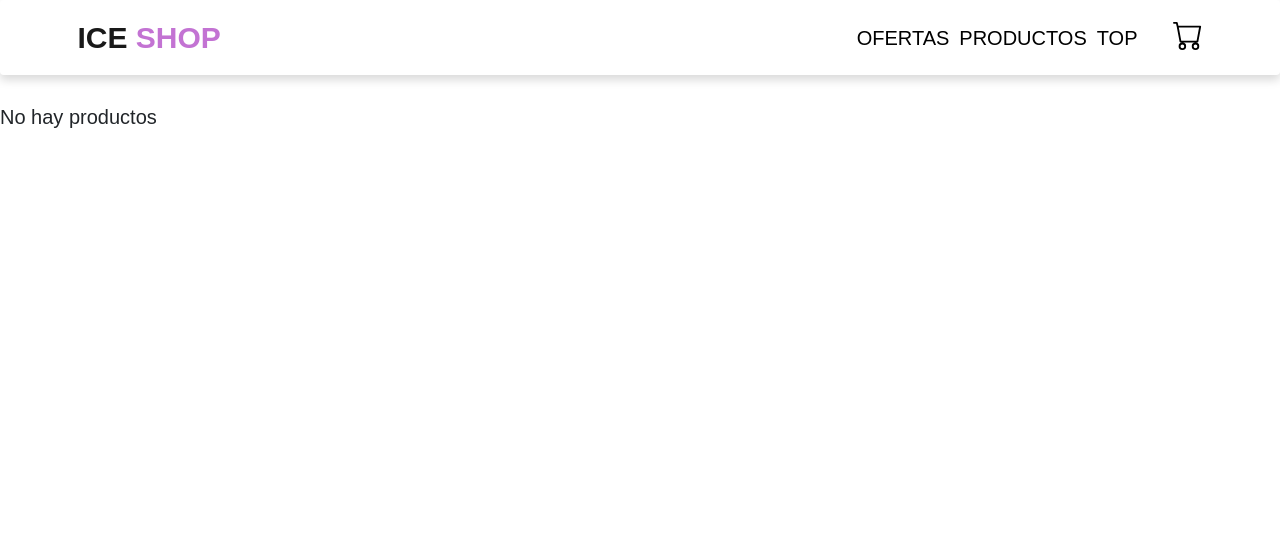
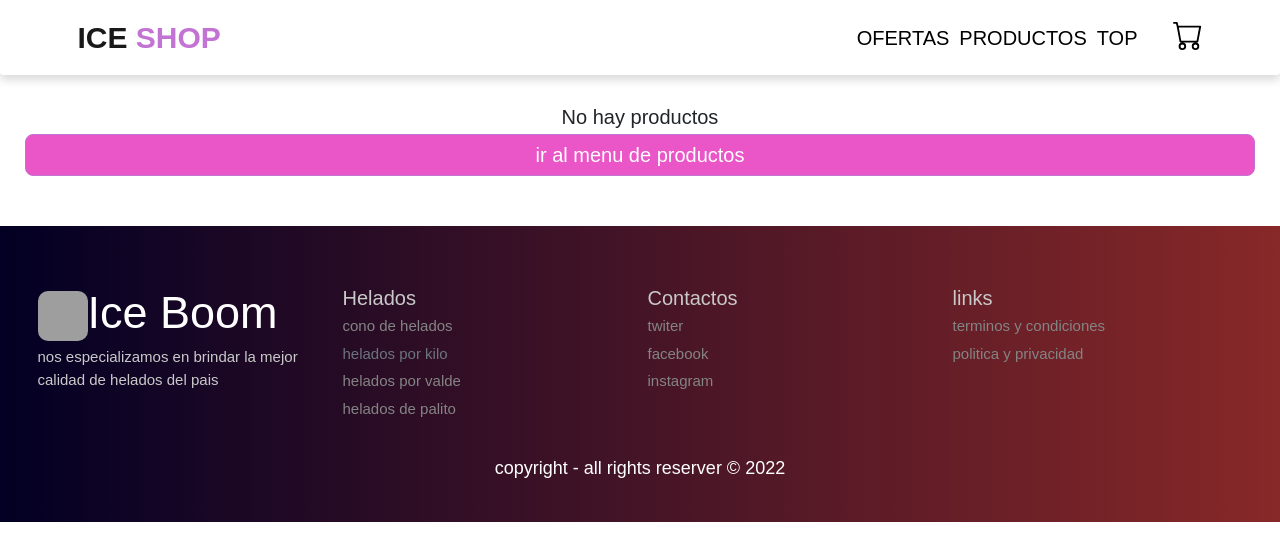
Before and after one commit to Lauty1703/shop-lautaro-fernandez, a React (Create React App) app: page /cart in a window 1280 px wide. Shown: the top 560 px of the page. Built offline with nearby package versions, Linux system fonts and the light colour scheme; grey boxes are pictures that could not be loaded.

Commit message:
subiendo ultimas modificaciones

```diff
--- a/src/App.css
+++ b/src/App.css
@@ -3,57 +3,132 @@
   font-family: 'Poppins', sans-serif;
   box-sizing: border-box;
   padding: 0;
-  margin: 0; }
+  margin: 0;
+}
 
 html {
-  font-size: 62.5%; }
+  font-size: 62.5%;
+}
 
 
-.title-icono{
+.title-icono {
   font-size: 3rem;
   font-weight: 800;
 }
-.title-shop{
+
+.title-shop {
   color: rgb(195, 115, 211);
 }
+
 .nav-link {
   font-size: 2rem;
   color: black;
 
 }
-.nav-link:hover{
-  color:rgb(104, 254, 187)
+
+.nav-link:hover {
+  color: rgb(208, 104, 192);
 }
-.icono-carrito{
+
+.icono-carrito {
   font-size: 3rem;
   padding-bottom: 10px;
 }
-#card{
+
+#card {
   width: 25rem;
 }
-.btn-card-container{
+
+.btn-card-container {
   margin: 0 auto;
   width: 250px;
 }
-.btn{
+
+.btn {
   margin: 2px 25px;
-  color: #4f92f6;
+  color: rgb(195, 115, 211);
   font-size: 2rem;
   border: none;
   padding: 5px 20px;
 }
-.btn-carrito{
+
+.btn-carrito {
   margin: 5px 0px;
   padding: 10px 28px;
-  color: #4f92f6;
-  border-color:  #4f92f6;
+  color: rgb(195, 115, 211);
+  border-color: rgb(195, 115, 211);
   border-radius: 10px;
   font-size: 25px;
 }
-.bg-color{ color: #7eda76;
-border: 1px solid #7eda76;
-border-radius: 8px;
+
+.bg-color {
+  color: rgb(195, 115, 211);
+  border: 1px solid rgb(195, 115, 211);
+  border-radius: 8px;
 }
-.precio-old{color: #898888;
-text-decoration: line-through;
+
+.bg-color:hover {
+  color: rgb(208, 104, 192);
+  background-color: #e0e0e0;
 }
+
+.precio-old {
+  color: #898888;
+  text-decoration: line-through;
+}
+
+.bg-color-cart {
+  background-color: #eeeeee;
+  border-radius: 10px;
+}
+
+.img-detail {
+  height: 100%;
+  border-radius: 15px;
+}
+
+.bg-color-btn-cart {
+  background-color: #ea55c7;
+}
+
+footer {
+  margin-top: 50px;
+  background: #020024;
+  background: linear-gradient(90deg, #020024 0%, rgba(133, 35, 35, 0.975525) 100%);
+}
+
+footer .title-footer {
+  font-size: 4.5rem;
+}
+
+footer .title-footer .logo {
+  width: 50px;
+  height: 50px;
+  border-radius: 10px;
+}
+
+footer .subtitulo-footer {
+  font-size: 2rem;
+  color: #c9c9c9;
+}
+
+footer .text-a {
+  font-size: 1.5rem;
+}
+
+footer .color-a {
+  color: #848484;
+}
+
+footer .color-a:hover {
+  color: #435ED0 !important;
+}
+
+footer .text-descripcion-footer {
+  font-size: 1.5rem;
+  color: #c9c9c9;
+}
+
+footer .text-coyright {
+  font-size: 1.8rem;
+}
--- a/src/App.js
+++ b/src/App.js
@@ -5,6 +5,7 @@ import Navbar from "./components/NavBar";
 import ItemDetailContainer from "./components/ItemDetailContainer"
 import Cart from "./components/Cart";
 import CartContextProvider from "./components/CartContext";
+import Footer from "./components/Footer";
 
 const App = () => {
   return (
@@ -17,6 +18,7 @@ const App = () => {
         <Route  path="/Item/:id" element={<ItemDetailContainer/>}/>
         <Route  path="/cart" element={<Cart/>}/>
       </Routes>
+      <Footer/>
     </BrowserRouter>
     </CartContextProvider>
 
--- a/src/components/Cart.js
+++ b/src/components/Cart.js
@@ -1,5 +1,6 @@
 import { collection, doc, increment, serverTimestamp, setDoc, updateDoc } from 'firebase/firestore'
 import React, { useContext } from 'react'
+import { Link } from 'react-router-dom'
 import { CartContext } from './CartContext'
 import db from './firebaseConfig'
 
@@ -7,37 +8,36 @@ import db from './firebaseConfig'
 const Cart = () => {
   const ctx = useContext(CartContext)
   const createOrder=async()=>{
+    const itemsForDB = ctx.cartList.map(item => ({
+      id: item.id,
+      title: item.nombre,
+      price: item.precio,
+      quantity: item.qty
+  }))
     let order={
       buyer:{
         name:"leonel messi",
         email:"pulga@gmail.com",
         phone:"11-5046-2890"
       },
-      items:ctx.cartList.map(item=>({
-        id:item.id,
-        title:item.nombre,
-        precio:item.precio,
-        quantity:item.qty
-      })),
+      items:itemsForDB,
       date:serverTimestamp(),
       total:ctx.totalPrice()
 
     }
+     const newOrderRef = doc(collection(db, "orders"))
+            await setDoc(newOrderRef, order);
 
-  const newOrderRef = doc(collection(db, "orders"))
-        await setDoc(newOrderRef, order)
 
-        ctx.cartList.forEach( async (item) => {
-          const itemRef = doc(db, "products", item.id);
-          await updateDoc(itemRef, {
-              stock: increment(-item.qty)
-          });
+            ctx.cartList.forEach(async (product) => {
+              const itemRef = doc(db, "products", product.id)
+              await updateDoc(itemRef, { stock: increment(-product.qty) });
       })
       ctx.clear()
 
       alert("Orden creada: " + newOrderRef.id)
     }
-  console.log(ctx.cartList)
+
   return (
     <>
 
@@ -53,9 +53,9 @@ const Cart = () => {
               ctx.cartList.map(Item => (
                 <div key={Item.id} className='container justify-content-center text-center '>
 
-                  <div className='row  bg-light align-items-center'>
+                  <div className='row  bg-color-cart align-items-center'>
                     <div className='col-md-3'>
-                      <img variant="card-img-top" src={Item.imagen} alt="imagen producto" />
+                      <img variant="card-img-top " className='img-detail' src={Item.imagen} alt="imagen producto" />
                     </div>
                     <div className='col-md-6  justify-content-start" '>
                       <h2 className='p-2 fs-2 mt-3'>{Item.nombre}  </h2>
@@ -63,7 +63,7 @@ const Cart = () => {
                       <p className='p-2 fs-3  '>Cantidad: x { Item.qty}</p>
                       <p className='p-2  fs-3 '>Subtotal ${Item.precio * Item.qty}</p>
                     </div>
-                    <div className='col-md-3  '><button className='btn bg-primary text-white' onClick={() => ctx.removeItem(Item.id)}> eliminar </button> </div>
+                    <div className='col-md-3  '><button className='btn bg-danger text-white' onClick={() => ctx.removeItem(Item.id)}> Delete </button> </div>
                   </div>
 
 
@@ -72,12 +72,16 @@ const Cart = () => {
 
 
             }
-          </div> <div className='text-center'>
-                  <button className='btn bg-dark text-white' onClick={createOrder}> ordenar compra </button>
+          </div>
+           <div className='text-center'>
+                  <button className='btn bg-dark text-white mt-5' onClick={createOrder}> ordenar compra </button>
+
 
                   </div>
         </>
-        : <h2>No hay productos</h2>}</>
+        :
+        <div>  <h2 className='text-center justify-content-center'>No hay productos</h2><Link className=" btn nav-link bg-color text-white bg-color-btn-cart " to={"/"}>ir al menu de productos</Link></div>}
+    </>
   )
 }
 
--- a/src/components/CartWidget.js
+++ b/src/components/CartWidget.js
@@ -1,5 +1,23 @@
+import { useContext } from "react";
 import { BsCart } from "react-icons/bs";
-const CartWidget=()=>{
-    return <div className="icono-carrito text-center ps-5 aling-center"> <BsCart /></div>
+import { CartContext } from "./CartContext";
+const CartWidget = () => {
+    const ctx = useContext(CartContext)
+    return (
+    <>
+
+        {ctx.totalCantidad() === 0 ?
+            <>
+                <div className="icono-carrito text-center ps-5 aling-center" >
+
+                    <BsCart />
+                </div>
+
+            </>
+            :
+            <div className="icono-carrito text-center ps-5 aling-center"> <BsCart />{ctx.totalCantidad()}  </div>}
+    </>
+    )
+
 }
 export default CartWidget;
--- /dev/null
+++ b/src/components/Footer.js
@@ -0,0 +1,58 @@
+import React from 'react'
+
+const Footer = () => {
+  return (<>
+    <div><footer className="container-fluid pt-5 ">
+    <div className="row p-5 bg-footer text-white ">
+      <div className="col-xs-12 col-md-6 col-lg-3">
+       <h3 className="title-footer "><img className="logo" src="https://i.ibb.co/CtSG5H7/icon.png" alt="logo de heladeria iceboom"/>Ice Boom</h3>
+       <p className="text-descripcion-footer">nos especializamos en brindar  la mejor calidad de helados  del pais</p>
+      </div>
+      <div className="col-xs-12 col-md-6 col-lg-3">
+        <h5 className="subtitulo-footer">Helados</h5>
+        <div className="mb-2">
+          <a href="." className="text-decoration-none  color-a text-a">cono de helados</a>
+        </div>
+         <div className="mb-2">
+          <a href="." className="text-decoration-none  color-a text-secondary text-a">helados por kilo</a>
+        </div>
+         <div className="mb-2">
+          <a href="." className="text-decoration-none color-a text-a">helados por valde </a>
+        </div>
+         <div className="mb-2">
+          <a href="." className="text-decoration-none color-a  text-a">helados de palito</a>
+        </div>
+      </div>
+      <div className="col-xs-12 col-md-6 col-lg-3">
+        <h5 className="subtitulo-footer">Contactos</h5>
+          <div className="mb-2">
+          <a href="." className="text-decoration-none color-a  text-a">twiter</a>
+        </div>
+          <div className="mb-2">
+          <a href="https://www.facebook.com/" className="text-decoration-none color-a  text-a">facebook</a>
+        </div>
+          <div className="mb-2">
+          <a href="." className="text-decoration-none color-a  text-a">instagram</a>
+        </div>
+      </div>
+      <div className="col-xs-12 col-md-6 col-lg-3">
+        <h5 className="subtitulo-footer">links</h5>
+          <div className="mb-2">
+          <a href="." className="text-decoration-none color-a  text-a">terminos y condiciones</a>
+        </div>
+          <div className="mb-2">
+          <a href="." className="text-decoration-none color-a  text-a">politica y privacidad</a>
+        </div>
+      </div>
+      <div className="col-xs-12 pt-5">
+        <p className="text-white text-center text-coyright">
+         copyright - all rights reserver © 2022
+        </p>
+      </div>
+    </div>
+  </footer></div>
+  </>
+  )
+}
+
+export default Footer
--- a/src/components/ItemDetail.js
+++ b/src/components/ItemDetail.js
@@ -25,7 +25,7 @@ const ItemDetail = ({data}) => {
                     <img
                         src={data.imagen}
                         alt="Trendy Pants and Shoes"
-                        className="img-fluid rounded-start"
+                        className="img-fluid rounded-start "
                     />
                 </div>
                 <div className="col-md-5">
@@ -42,11 +42,10 @@ const ItemDetail = ({data}) => {
                         </p>
                     </div>
                 </div>
-                <div className='col-md-4 text-center justify-content-center'>
+                <div className='col-md-4 text-center justify-content-center mt-5'>
                     {contador===0
                     ?<ItemCount stock={data.stock} initial={contador} onAdd={onAdd} />
-                    : <Link to="/Cart"><button type="button" className="btn btn-primary">Finalizar compra</button>
-</Link>
+                    : <Link to="/Cart"><button type="button" className="btn bg-color">Finalizar compra</button></Link>
                     }
                 </div>
 
```
Also changed, not shown: src/utils/FechData.js (deleted, +0 -14 lines), src/utils/products.js (deleted, +0 -60 lines).
